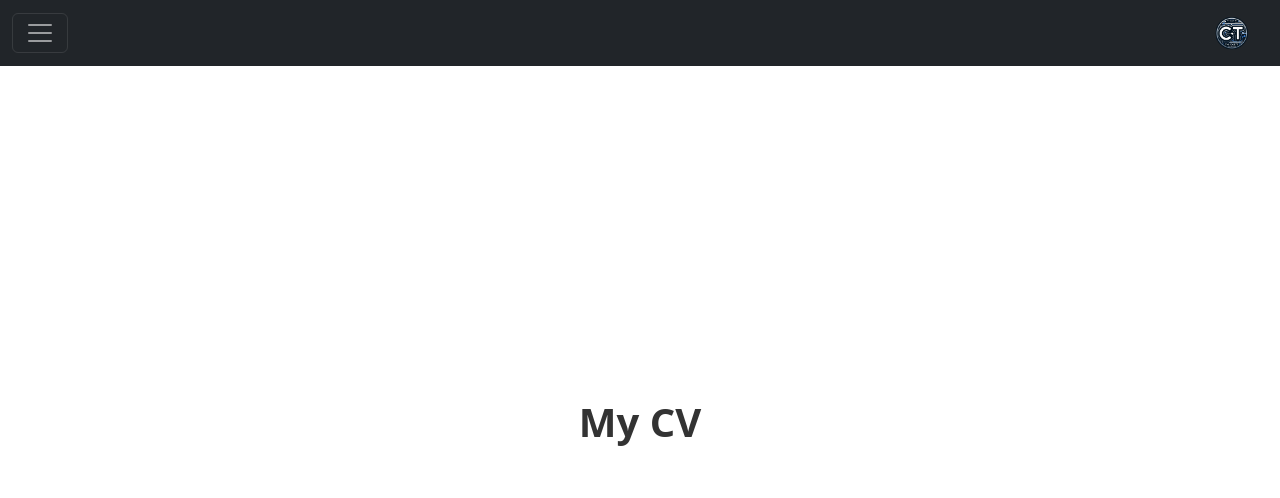
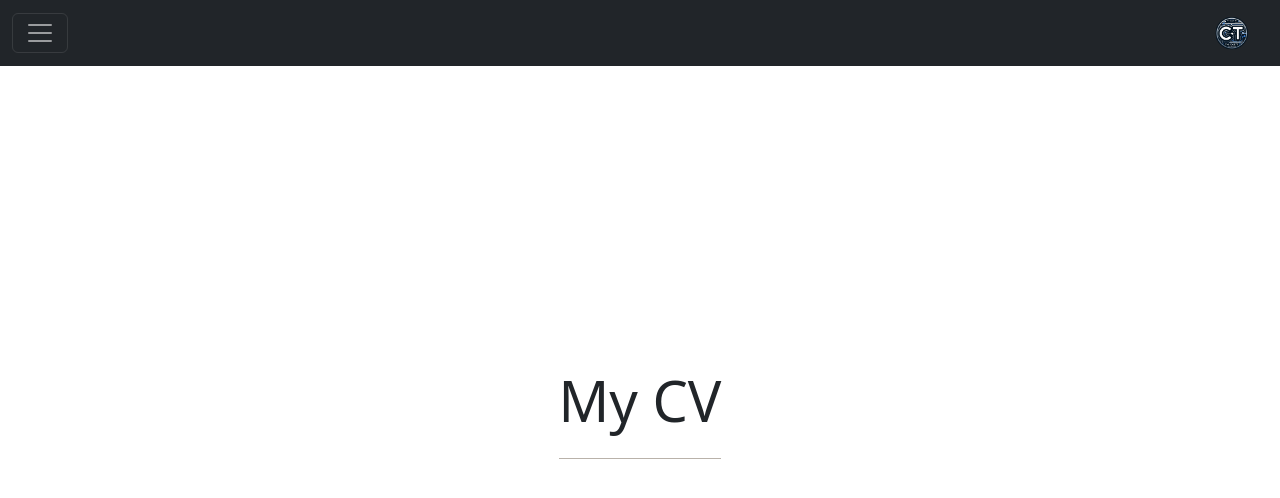
Before and after one commit to thickett/Portfolio_website, a React (Vite) app: page /cv in a window 1280 px wide. Shown: the top 498 px of the page. Built offline with nearby package versions, Linux system fonts and the light colour scheme.

Commit message:
style: change some default styles
- change the way pageTitle looks
-render an optional pagesubtitle

```diff
--- a/src/components/GenericLayout.tsx
+++ b/src/components/GenericLayout.tsx
@@ -1,22 +1,23 @@
 import { ReactNode } from "react";
 import HiddenNavBar from "./HiddenNavBar";
 import "./styles/PageLayout.css";
+import "./styles/pageTitle.css";
 
 function GenericLayout({
   pageTitle,
+  pageSubTitle,
   children,
 }: {
   pageTitle: string;
+  pageSubTitle?: string;
   children: ReactNode;
 }) {
   return (
     <>
       <HiddenNavBar />
-      <div
-        className="pageTitle"
-        style={{ textAlign: "center", marginTop: "60px" }}
-      >
-        <p> {pageTitle}</p>
+      <div className="horizontal-line-bottom center-text-margin ">
+        <p className="title-text-large">{pageTitle}</p>
+        {pageSubTitle && <p className="title-text-sub">{pageSubTitle}</p>}
       </div>
       <main>{children}</main>
     </>
```
